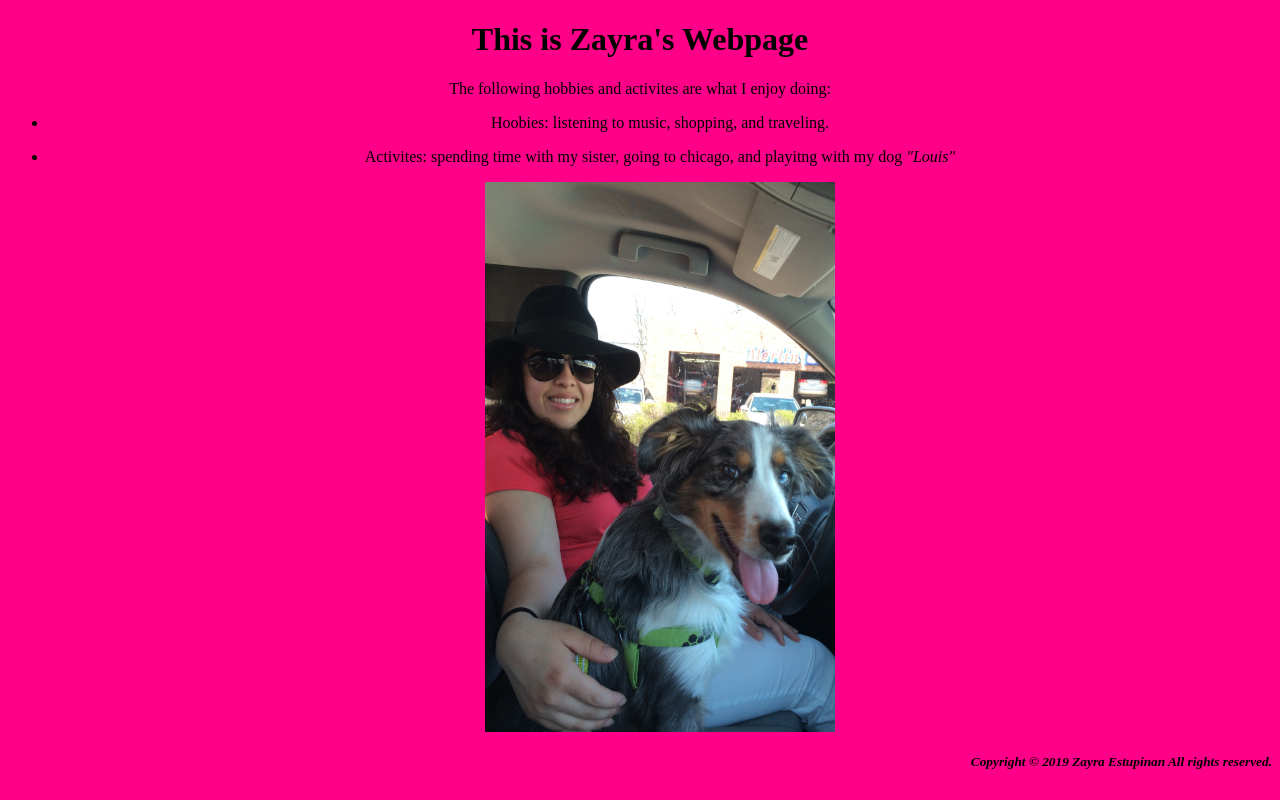
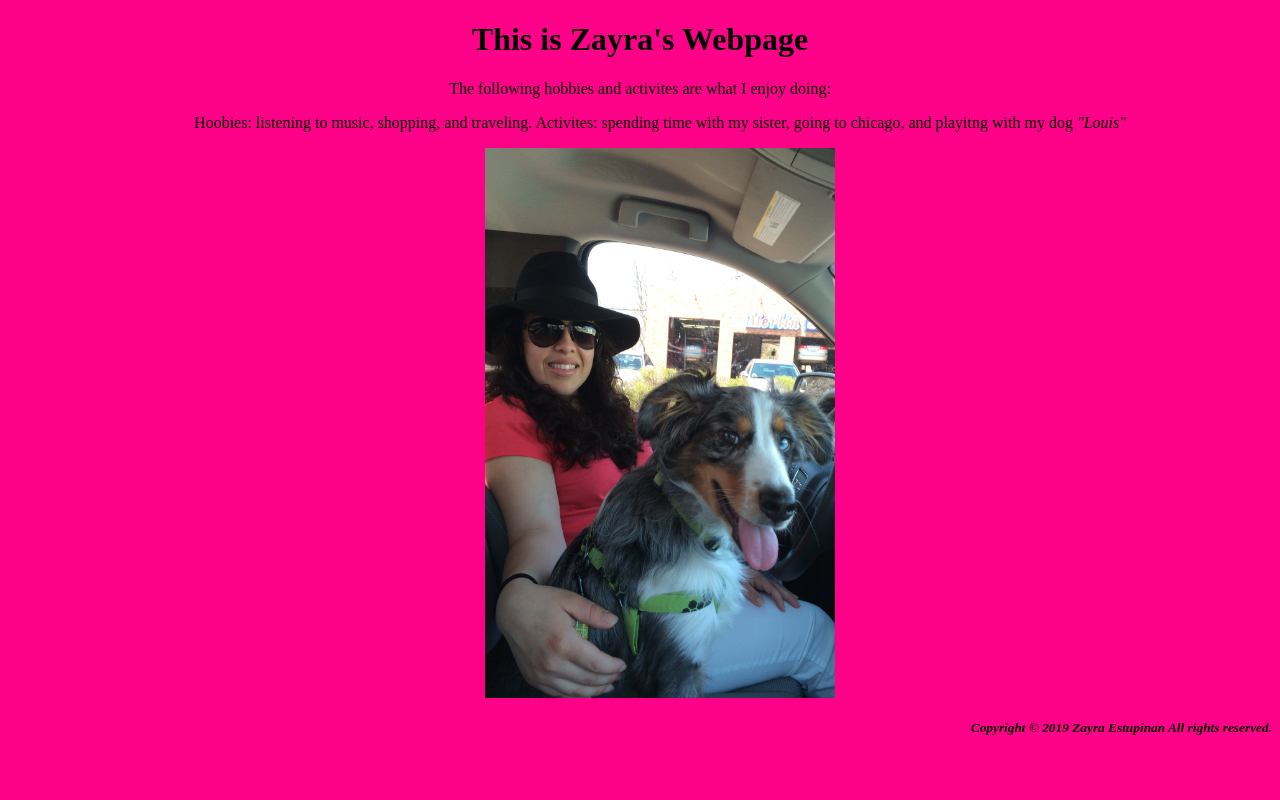
Before and after one commit to z1840093/z1840093.github.io, a plain HTML site: page html/Estupinan.html in a window 1280 px wide. Drawn offline with Linux system fonts and the light colour scheme; files that its build step writes are made by us from their sources.

Commit message:
Update Estupinan.html

```diff
--- a/html/Estupinan.html
+++ b/html/Estupinan.html
@@ -7,8 +7,8 @@
     </head>
     <body>
         <ul>
-        <p><li> Hoobies: listening to music, shopping, and traveling.</li></p>
-        <p><li> Activites: spending time with my sister, going to chicago, and playitng with my dog <i>"Louis"</i></P></li>
+        <p> Hoobies: listening to music, shopping, and traveling.
+        Activites: spending time with my sister, going to chicago, and playitng with my dog <i>"Louis"</i></P>
         <img src="/../z1840093.github.io/Images/louis.jpg" alt=Myself  height="550" width="350"><br>
     </body>
     </html>
```
